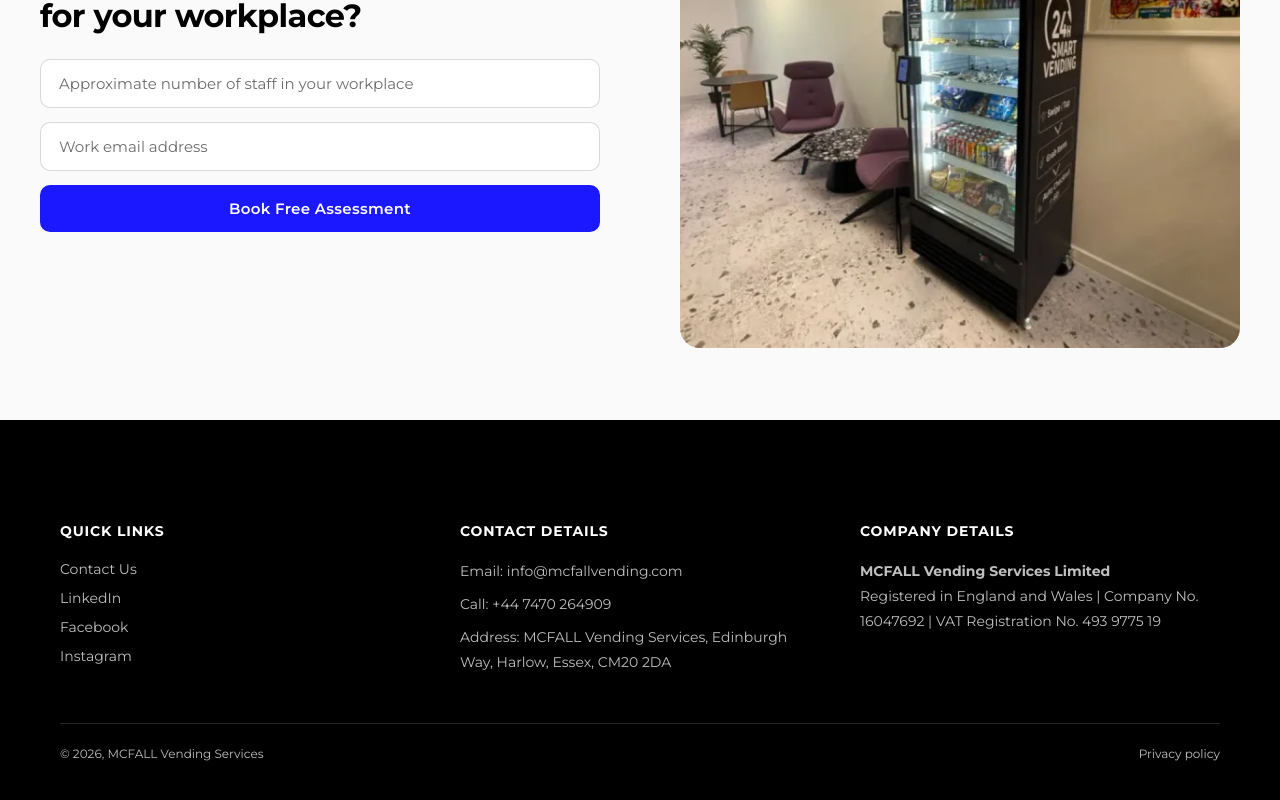
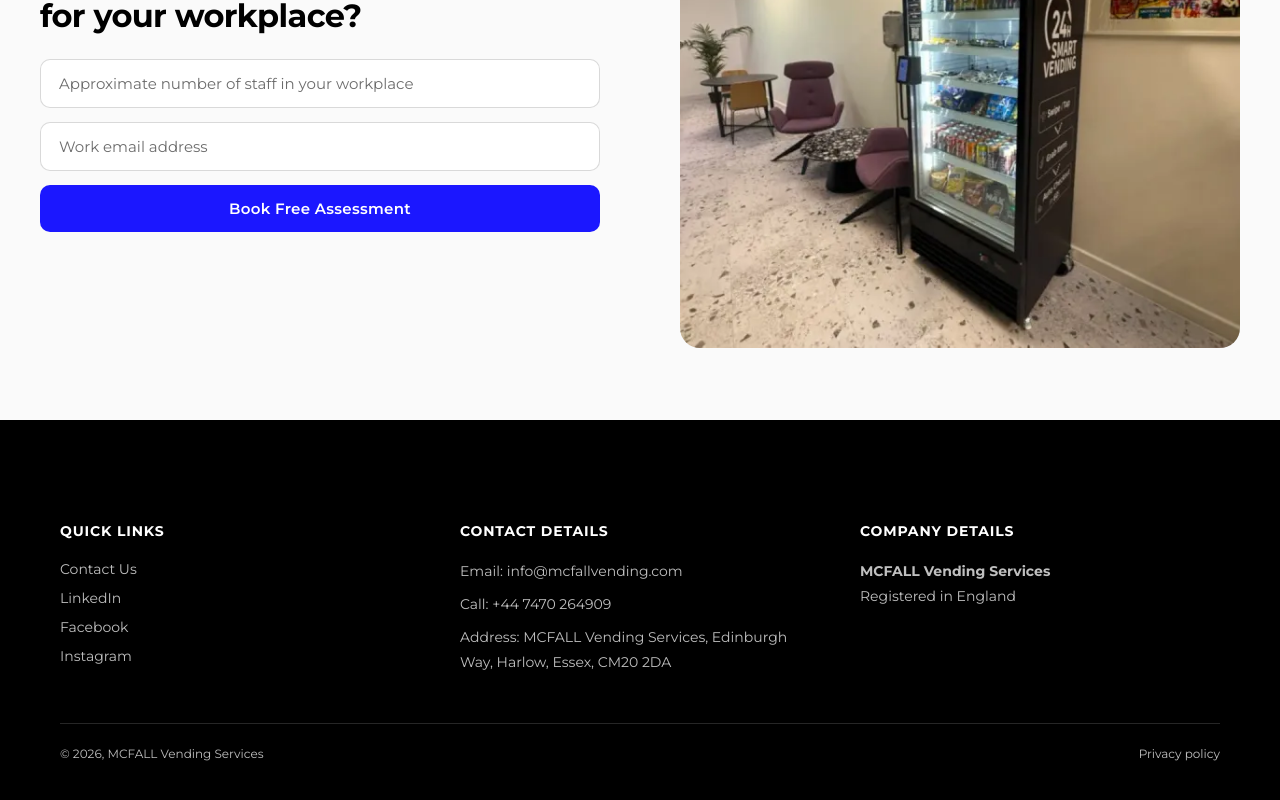
Before and after one commit to workmshaheen/mcfall-vending, a Next.js app: page / in a window 1280 px wide. Shown: the part 3722-4522 px from the top of the page. Built offline with nearby package versions, Linux system fonts and the light colour scheme.

Commit message:
Update footer: simplify company details section

```diff
--- a/components/Layout.tsx
+++ b/components/Layout.tsx
@@ -141,8 +141,8 @@ export default function Layout({ children }: LayoutProps) {
             <div className="footer-block">
               <h2>Company Details</h2>
               <p>
-                <strong>MCFALL Vending Services Limited</strong><br />
-                Registered in England and Wales | Company No. 16047692 | VAT Registration No. 493 9775 19
+                <strong>MCFALL Vending Services</strong><br />
+                Registered in England
               </p>
             </div>
           </div>
```
